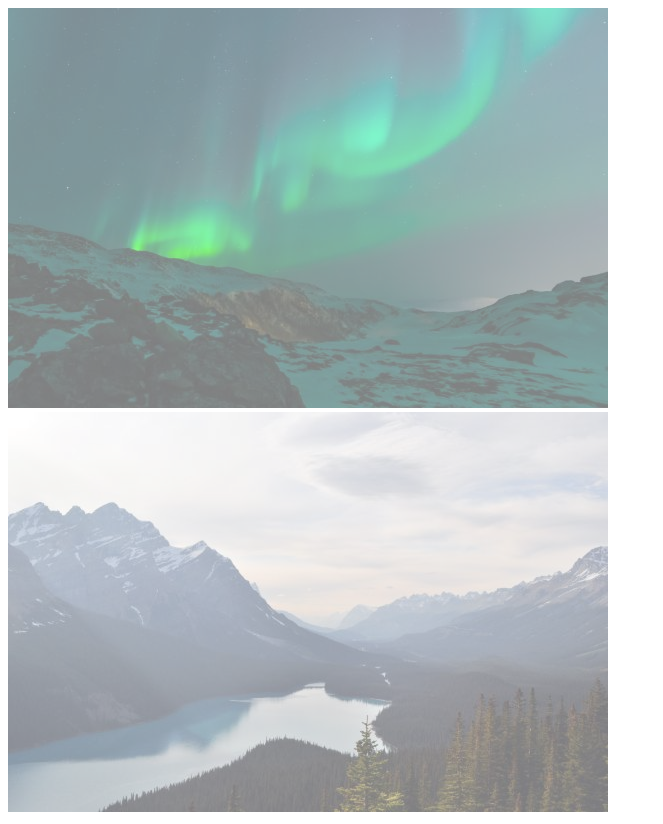
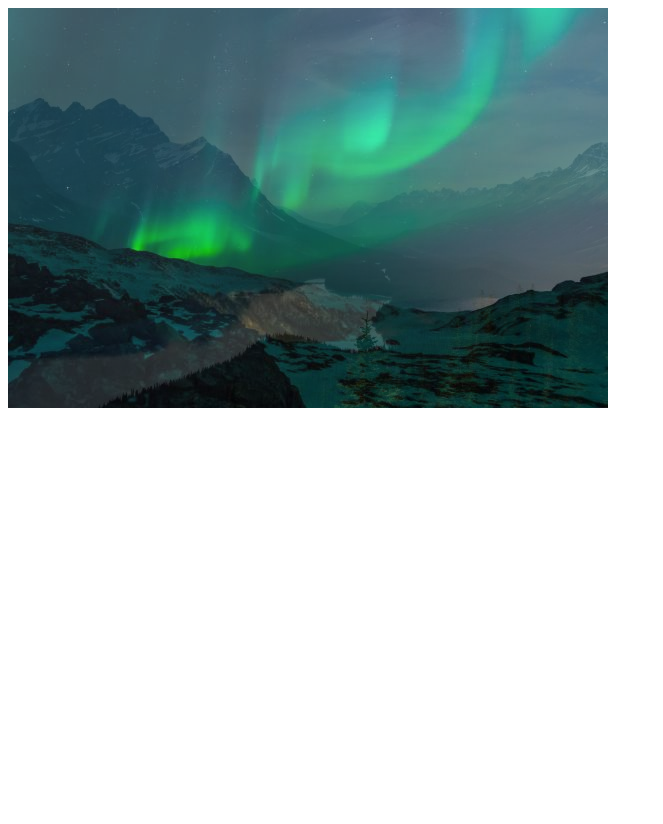
Before and after one commit to robywrote/double-ex, a plain HTML site: page index.html in a window 1280 px wide. Shown: the whole page, without its empty margins (0-663 px from the left). After the commit the page ends 800 px from the top, so only its background shows below. Drawn offline with Linux system fonts and the light colour scheme.

Commit message:
stack images

```diff
--- a/index.html
+++ b/index.html
@@ -4,13 +4,22 @@
     <title>webpage</title>
     <meta charset="utf-8" />
     <style>
-      img {
-        opacity: 0.5;
+      #container {
+        display: grid;
+      }
+      #over,
+      #under {
+        grid-area: 1 / 1;
+      }
+      #over {
+        opacity: 0.25;
       }
     </style>
   </head>
   <body>
-    <div><img src="img_lights.jpeg" /></div>
-    <div><img src="img_mountains.jpeg" /></div>
+    <div id="container">
+      <div id="under"><img src="img_lights.jpeg" /></div>
+      <div id="over"><img src="img_mountains.jpeg" /></div>
+    </div>
   </body>
 </html>
```
